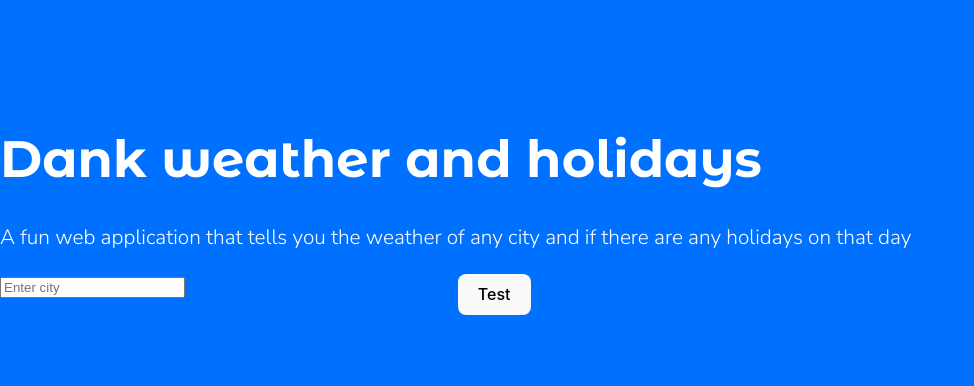
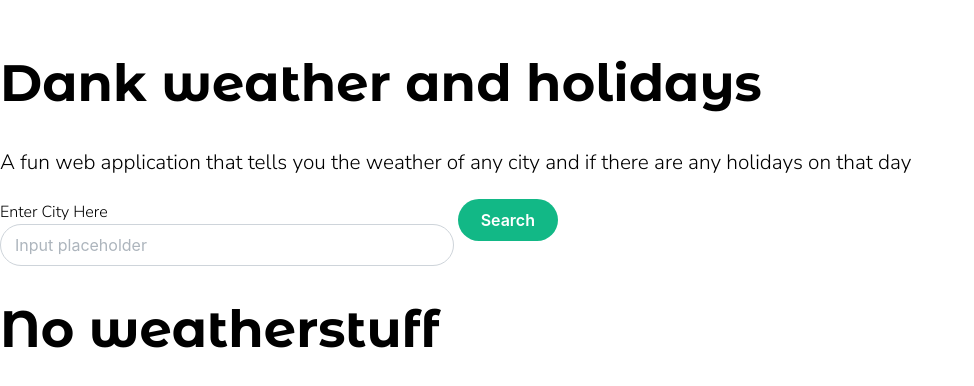
Before and after one commit to kbongco/dank-weather-react, a React (Vite) app: page / in a window 1280 px wide. Shown: the part 194-580 px from the top of the page, without its empty margins (0-974 px from the left). Built offline with nearby package versions, Linux system fonts and the light colour scheme.

Commit message:
adding in new files and layout and mantine

```diff
--- a/package.json
+++ b/package.json
@@ -13,8 +13,8 @@
     "@chakra-ui/react": "^2.8.2",
     "@emotion/react": "^11.11.3",
     "@emotion/styled": "^11.11.0",
-    "@mantine/core": "^7.4.2",
-    "@mantine/hooks": "^7.4.2",
+    "@mantine/core": "^7.5.0",
+    "@mantine/hooks": "^7.5.0",
     "bootstrap": "^5.3.2",
     "framer-motion": "^10.18.0",
     "react": "^18.2.0",
--- a/src/App.tsx
+++ b/src/App.tsx
@@ -1,40 +1,119 @@
 import { useState, useEffect } from 'react'
 import './App.css'
 import holidays from './holidays.json';
-import WeatherInput from './Components/Input/Input';
-import WeatherButton from './Components/Button/Button';
-import { Grid, GridItem } from '@chakra-ui/react'
+import { Grid, GridItem, Img } from '@chakra-ui/react'
+import { CardSection, MantineProvider, TextInput } from '@mantine/core';
+import { Button, Card, Text, Image } from '@mantine/core';
+import '@mantine/core/styles.css';
 
 function App() {
+//   main
+// :
+// feels_like
+// :
+// 78.57
+// humidity
+// :
+// 81
+// pressure
+// :
+// 1017
+// temp
+// :
+// 77.32
+// temp_max
+// :
+// 78.13
+// temp_min
+// :
+// 77.04
+// [[Prototype]]
+// :
+// Object
+// name
+// :
+// "National Capital Region"
+// sys
+// :
+// country
+// :
+// "PH"
+// id
+// :
+// 2008256
+// sunrise
+// :
+// 1706739872
+// sunset
+// :
+// 1706781264
+// type
+// :
+// 2
+// [[Prototype]]
+// :
+// Object
+// timezone
+// :
+// 28800
+// visibility
+// :
+// 10000
+// weather
+// :
+// Array(1)
+// 0
+// :
+// description
+// :
+// "few clouds"
+// icon
+// :
+// "02n"
+// id
+// :
+// 801
+// main
+// :
+// "Clouds"
 
   const [lon, setLon] = useState('');
   const [lat, setLat] = useState('');
-  const [weather, setWeather] = useState({});
+  const [weather, setWeather] = useState([]);
   const [city, setCity] = useState('');
-
+  const [feelsLike, setFeelsLike] = useState('');
+  const [low, setLow] = useState('');
+  const [weatherIcon, setWeatherIcon] = useState('');
+  const [high, setHigh] = useState('');
+  const [currentTemp, setCurrentTemp] = useState('');
+  const [dataLoaded, setDataLoaded] = useState(false);
 
 
   const getWeather = () => {
     console.log('yes');
-    const getCityAPI = `http://api.openweathermap.org/geo/1.0/direct?q=${city}&limit=1&appid=${weatherapiKey}`
+    const getCityAPI = `http://api.openweathermap.org/geo/1.0/direct?q=${city}&limit=1&appid=${import.meta.env.VITE_WEATHER_API_KEY}`
     fetch(getCityAPI).then((res) => {
       return res.json();
     }).then((data) => {
       console.log(data);
       if (data.length > 0) {
+        setCity(data[0].name);
         setLat(data[0].lat);
         setLon(data[0].lon);
-        const weatherApiUrl = `https://api.openweathermap.org/data/2.5/weather?lat=${lat}&lon=${lon}&units=imperial&appid=${weatherapiKey}`;
-        const airQualityApiUrl = `http://api.openweathermap.org/data/2.5/air_pollution?lat=${lat}&lon=${lon}&appid=${weatherapiKey}`;
+        const weatherApiUrl = `https://api.openweathermap.org/data/2.5/weather?lat=${lat}&lon=${lon}&units=imperial&appid=${import.meta.env.VITE_WEATHER_API_KEY}`;
+        const airQualityApiUrl = `http://api.openweathermap.org/data/2.5/air_pollution?lat=${lat}&lon=${lon}&appid=${import.meta.env.VITE_WEATHER_API_KEY}`;
         return Promise.all([
           fetch(weatherApiUrl).then((response) => response.json()),
           fetch(airQualityApiUrl).then((response) => response.json()),
         ])
       }
     }).then(([weatherData, airQualityData]) => {
-      console.log(weatherData);
       setWeather(weatherData);
-      console.log(weather);
+      setDataLoaded(true);
+      setCurrentTemp(weatherData.main.temp);
+      setHigh(weatherData.main.temp_max);
+      setLow(weatherData.main.temp_min);
+      setWeatherIcon(`http://openweathermap.org/img/w/${weatherData.weather[0].icon}.png`)
       console.log(airQualityData);
     }).catch((error) => {
       console.error(error);
@@ -45,8 +124,11 @@ function App() {
     setCity(event.target.value);
   }
 
+  console.log(weather);
+
   return (
     <>
+      <MantineProvider>
       <div className='header-container'>
       <h1>Dank weather and holidays</h1>
       </div>
@@ -57,20 +139,37 @@ function App() {
       <div className='search-container'>
         <Grid templateColumns="repeat(2, 1fr)" gap={4}>
           <GridItem>
-            {/* <WeatherInput label='Test' size='lg' placeholder='Test' /> */}
-            <input
-        type="text"
-        value={city}
-        onChange={handleCityChange}
-        placeholder="Enter city"
-      />
+              <TextInput
+                     size="md"
+                     radius="xl"
+      label="Enter City Here"
+                placeholder="Input placeholder"
+                onChange={handleCityChange}
+    />
           </GridItem>
           <GridItem>
-            <button onClick={getWeather}>Test</button>
-            {/* <WeatherButton buttonText='Search' size='md' colorScheme='teal' onClick={getWeather} /> */}
+            <Button variant="filled" color="teal" size="md" radius="xl" onClick={getWeather}>Search</Button>
+
           </GridItem>
         </Grid>
-      </div>
+        </div>
+        {dataLoaded ?
+          <div style={{ width: 340, margin: 'auto' }}>
+            <div>
+              <h3>Current Weather for: {city} </h3>
+            </div>
+          <Card shadow="sm" padding="lg" radius="md" withBorder>
+            <CardSection>
+                <Image src={weatherIcon} />
+            </CardSection>
+            <CardSection>
+            <Text fz="lg" lh="sm">The current temperature is: {currentTemp}</Text>
+            <Text>{high}</Text>
+                <Text>{low}</Text>
+            </CardSection>
+          </Card>
+         </div> : <h1>No weatherstuff</h1>}
+        </MantineProvider>
     </>
   )
 }
--- a/src/Components/Button/button-interface.tsx
+++ b/src/Components/Button/button-interface.tsx
@@ -1,5 +1,7 @@
 export default interface ButtonProps {
-  colorScheme: string;
+  variant: string;
   size: string;
+  radius: string;
+  color: string;
   buttonText: string;
 }
--- a/src/main.tsx
+++ b/src/main.tsx
@@ -6,5 +6,5 @@ import './index.css'
 ReactDOM.createRoot(document.getElementById('root')!).render(
   <React.StrictMode>
     <App />
-  </React.StrictMode>,
+    </React.StrictMode>,
 )
--- a/src/utils/getCurrentDate.tsx
+++ b/src/utils/getCurrentDate.tsx
@@ -20,7 +20,6 @@ export default function getCurrentDate(day, month, year) {
   ];
 
   const monthName = months[month - 1];
-  let currentMonth = monthName;
   let currentDate = `${monthName} ${day} ${year}`;
   return currentDate;
 }
```
Also changed, not shown: src/Components/Button/Button.tsx (+8 -5 lines), 2 other files (tests, documents, lock files or other folders).
